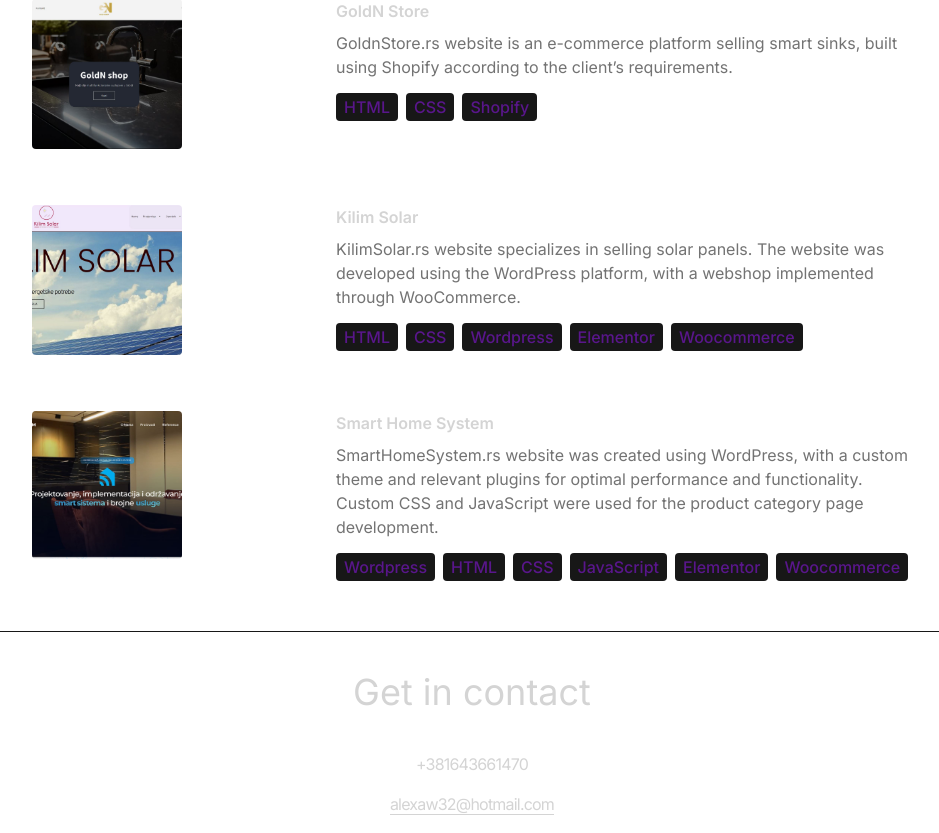
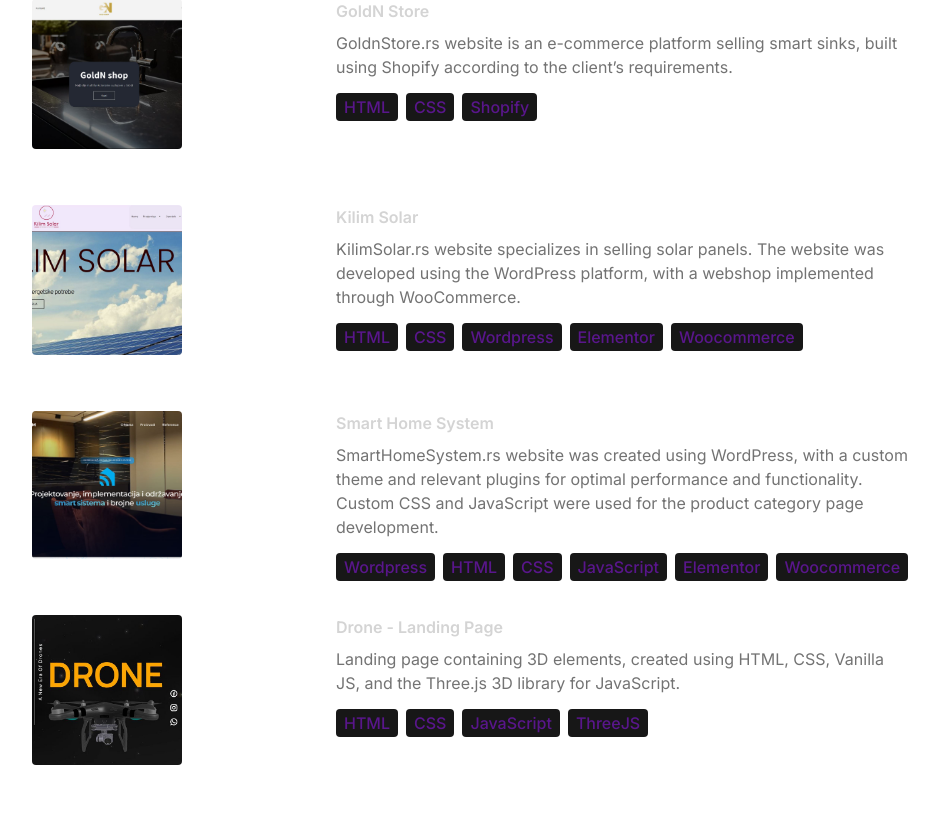
Before and after one commit to solitusmale/portfolio, a React (Vite) app: page / in a window 1280 px wide. Shown: the part 3309-4142 px from the top of the page, without its empty margins (168-1107 px from the left). Built offline with nearby package versions, Linux system fonts and the light colour scheme.

Commit message:
droneproject

```diff
--- a/src/components/Technologies.jsx
+++ b/src/components/Technologies.jsx
@@ -5,6 +5,7 @@ import { FaWordpress } from "react-icons/fa";
 import { FaNodeJs } from "react-icons/fa";
 import { TbBrandVite } from "react-icons/tb";
 import { TECH } from "../constants";
+import { FaCube } from "react-icons/fa"; // FontAwesome cube icon
 
 import { animate, motion } from "framer-motion";
 
@@ -20,6 +21,14 @@ const iconVariants = (duration) => ({
         }
     }
 });
+
+const MyComponent = () => {
+    return (
+        <div>
+            <FaCube size={50} color="black" />
+        </div>
+    );
+};
 
 const Technologies = ({language}) => {
   return (
--- a/src/constants/index.js
+++ b/src/constants/index.js
@@ -3,6 +3,8 @@ import project2 from "../assets/projects/s4.jpg";
 import project3 from "../assets/projects/goldn2.jpg";
 import project4 from "../assets/projects/ksolr2.jpg";
 import project5 from "../assets/projects/kilime3.png";
+import project6 from "../assets/projects/drone1.jpg";
+
 
 export const HERO_CONTENT = {
 
@@ -27,7 +29,8 @@ export const ABOUT_TEXT = {
   sr: `Već 4 godine bavim se izradom profesionalnih i vizuelno privlačnih web sajtova koristeći WordPress platformu. Kroz rad sa različitim klijentima i industrijama, stekao sam iskustvo u prilagođavanju custom tema, optimizaciji performansi i implementaciji funkcionalnosti prema specifičnim potrebama korisnika. Fokusiram se na kreiranje sajtova koji su brzi, responzivni i optimizovani za pretraživače, kako bi vaša online prisutnost bila što uspešnija.`,
 
   en: `For 4 years, I have been creating professional and visually appealing websites using the WordPress platform.
-Through collaboration with different clients and industries, I have gained experience in customizing themes, optimizing performance, and implementing functionalities based on specific user needs. I focus on developing websites that are fast, responsive, and search engine optimized to ensure the best possible online presence for my clients.`,
+Through collaboration with different clients and industries, I have gained experience in customizing themes, optimizing performance, and implementing functionalities based on specific user needs. I focus on developing websites that are fast, responsive, and search engine optimized to ensure the best possible online presence for my clients.
+`,
   omeni: {
     sr: "O Meni",
     en: "About Me",
@@ -137,6 +140,16 @@ export const PROJECTS = [
     technologies: ["Wordpress", "HTML", "CSS", "JavaScript", "Elementor", "Woocommerce"],
 	  link: "https://smarthomesystem.rs/home/",
   },
+  {
+    title: "Drone - Landing Page",
+    image: project6,
+    description: {
+      sr: "Landing Page koji sadrži 3d elemente, izrađen uz pomoc HTML, CSS, Vanilla JS i ThreeJS 3d biblioteke za JavaScript.",
+      en: "Landing page containing 3D elements, created using HTML, CSS, Vanilla JS, and the Three.js 3D library for JavaScript."
+    },
+    technologies: ["HTML", "CSS", "JavaScript", "ThreeJS"],
+	  link: "https://drone1.vercel.app/",
+  },
 ];
 
 export const CONTACT = {
```
Also changed, not shown: src/assets/projects/drone.JPG (added), src/assets/projects/drone1.jpg (added).
